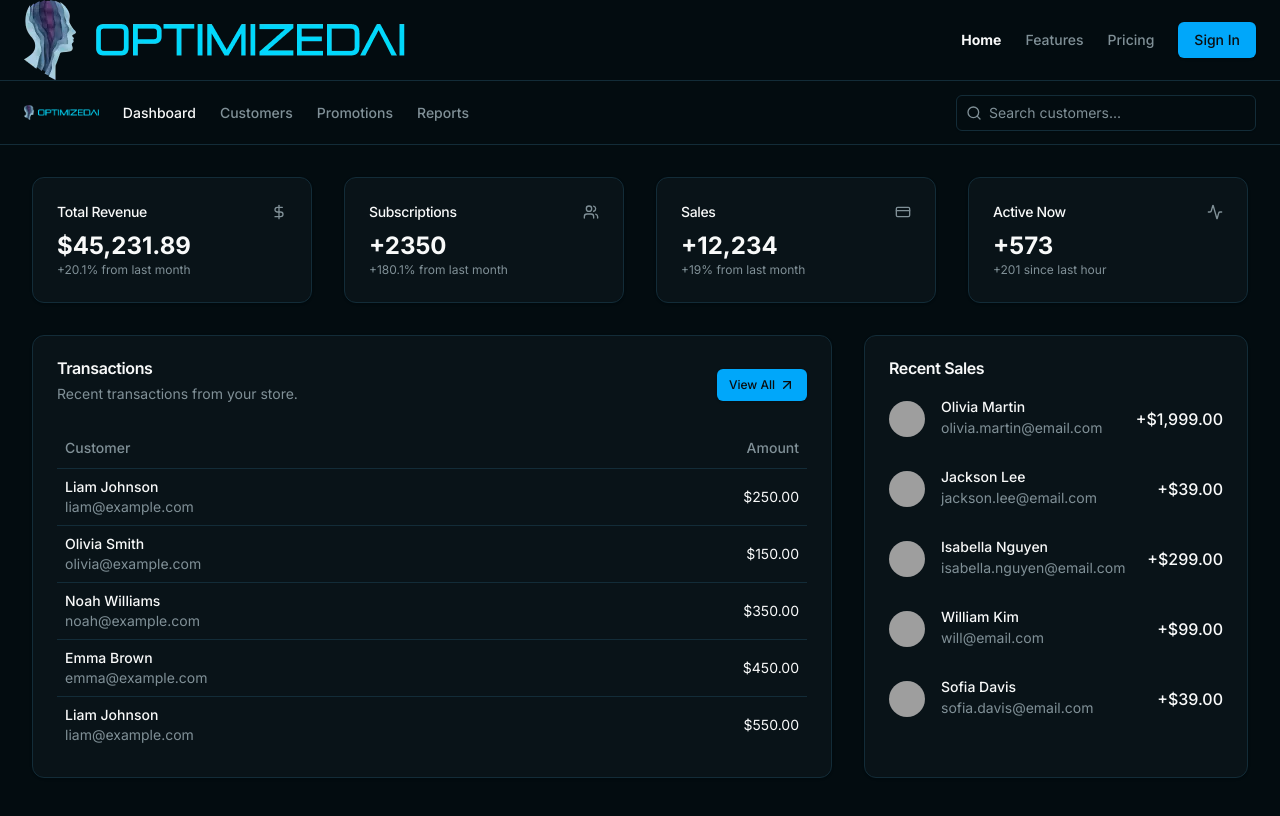
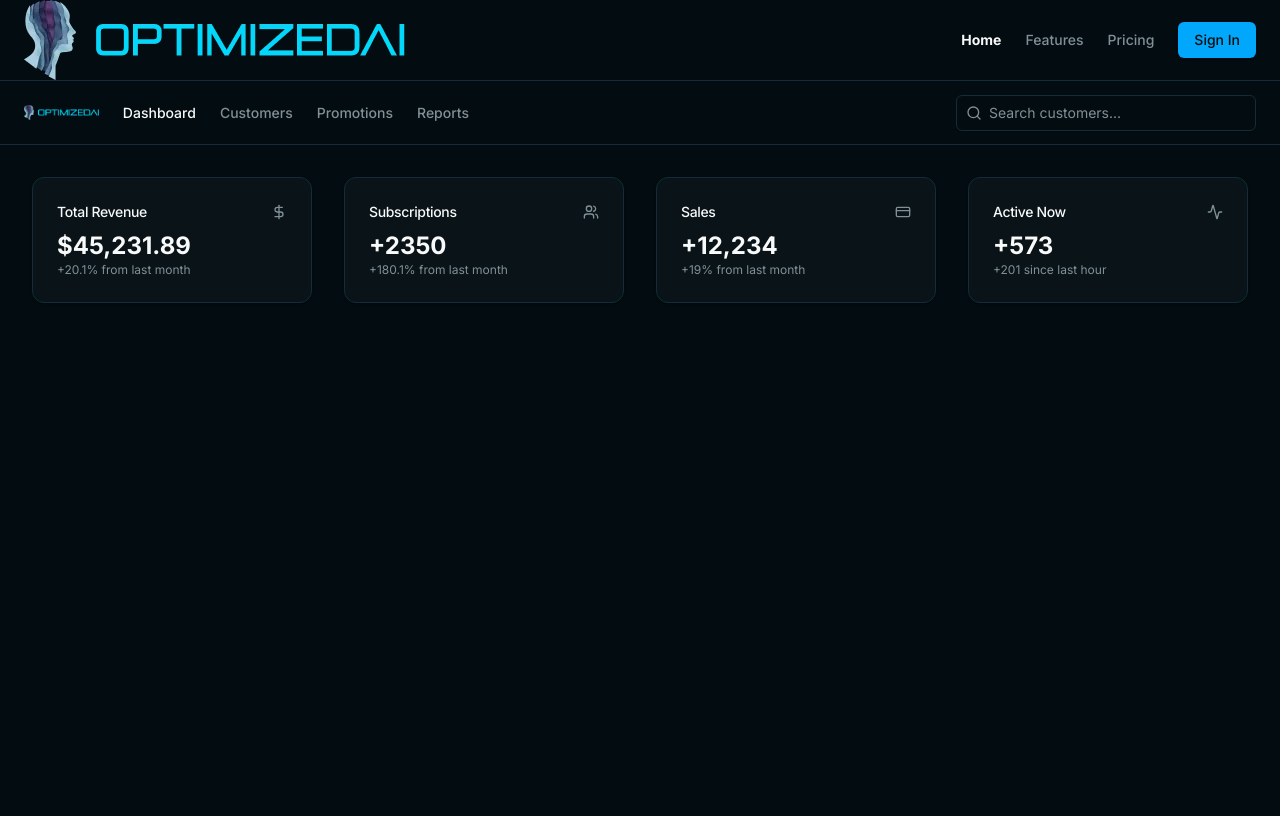
Before and after one commit to vinfehring/optimized-ai, a Next.js app: page /dashboard/reports in a window 1280 px wide. Shown: the top 816 px of the page. Built offline with nearby package versions, Linux system fonts and the light colour scheme; grey boxes are pictures that could not be loaded.

Commit message:
Clear reports screen to make way for proper reporting charts #OPTIM-57

```diff
--- a/src/app/dashboard/reports/page.tsx
+++ b/src/app/dashboard/reports/page.tsx
@@ -35,7 +35,7 @@ export default function Reports() {
       <main className="flex flex-1 flex-col gap-4 p-4 md:gap-8 md:p-8">
         <div className="grid gap-4 md:grid-cols-2 md:gap-8 lg:grid-cols-4">
           <Card x-chunk="dashboard-01-chunk-0">
-          <CardHeader className="flex flex-row items-center justify-between space-y-0 pb-2">
+            <CardHeader className="flex flex-row items-center justify-between space-y-0 pb-2">
               <CardTitle className="text-sm font-medium">
                 Total Revenue
               </CardTitle>
@@ -87,229 +87,6 @@ export default function Reports() {
             </CardContent>
           </Card>
         </div>
-        <div className="grid gap-4 md:gap-8 lg:grid-cols-2 xl:grid-cols-3">
-          <Card
-            className="xl:col-span-2" x-chunk="dashboard-01-chunk-4"
-          >
-            <CardHeader className="flex flex-row items-center">
-              <div className="grid gap-2">
-                <CardTitle>Transactions</CardTitle>
-                <CardDescription>
-                  Recent transactions from your store.
-                </CardDescription>
-              </div>
-              <Button asChild size="sm" className="ml-auto gap-1">
-                <Link href="#">
-                  View All
-                  <ArrowUpRight className="h-4 w-4" />
-                </Link>
-              </Button>
-            </CardHeader>
-            <CardContent>
-              <Table>
-                <TableHeader>
-                  <TableRow>
-                    <TableHead>Customer</TableHead>
-                    <TableHead className="hidden xl:table-column">
-                      Type
-                    </TableHead>
-                    <TableHead className="hidden xl:table-column">
-                      Status
-                    </TableHead>
-                    <TableHead className="hidden xl:table-column">
-                      Date
-                    </TableHead>
-                    <TableHead className="text-right">Amount</TableHead>
-                  </TableRow>
-                </TableHeader>
-                <TableBody>
-                  <TableRow>
-                    <TableCell>
-                      <div className="font-medium">Liam Johnson</div>
-                      <div className="hidden text-sm text-muted-foreground md:inline">
-                        liam@example.com
-                      </div>
-                    </TableCell>
-                    <TableCell className="hidden xl:table-column">
-                      Sale
-                    </TableCell>
-                    <TableCell className="hidden xl:table-column">
-                      <Badge className="text-xs" variant="outline">
-                        Approved
-                      </Badge>
-                    </TableCell>
-                    <TableCell className="hidden md:table-cell lg:hidden xl:table-column">
-                      2023-06-23
-                    </TableCell>
-                    <TableCell className="text-right">$250.00</TableCell>
-                  </TableRow>
-                  <TableRow>
-                    <TableCell>
-                      <div className="font-medium">Olivia Smith</div>
-                      <div className="hidden text-sm text-muted-foreground md:inline">
-                        olivia@example.com
-                      </div>
-                    </TableCell>
-                    <TableCell className="hidden xl:table-column">
-                      Refund
-                    </TableCell>
-                    <TableCell className="hidden xl:table-column">
-                      <Badge className="text-xs" variant="outline">
-                        Declined
-                      </Badge>
-                    </TableCell>
-                    <TableCell className="hidden md:table-cell lg:hidden xl:table-column">
-                      2023-06-24
-                    </TableCell>
-                    <TableCell className="text-right">$150.00</TableCell>
-                  </TableRow>
-                  <TableRow>
-                    <TableCell>
-                      <div className="font-medium">Noah Williams</div>
-                      <div className="hidden text-sm text-muted-foreground md:inline">
-                        noah@example.com
-                      </div>
-                    </TableCell>
-                    <TableCell className="hidden xl:table-column">
-                      Subscription
-                    </TableCell>
-                    <TableCell className="hidden xl:table-column">
-                      <Badge className="text-xs" variant="outline">
-                        Approved
-                      </Badge>
-                    </TableCell>
-                    <TableCell className="hidden md:table-cell lg:hidden xl:table-column">
-                      2023-06-25
-                    </TableCell>
-                    <TableCell className="text-right">$350.00</TableCell>
-                  </TableRow>
-                  <TableRow>
-                    <TableCell>
-                      <div className="font-medium">Emma Brown</div>
-                      <div className="hidden text-sm text-muted-foreground md:inline">
-                        emma@example.com
-                      </div>
-                    </TableCell>
-                    <TableCell className="hidden xl:table-column">
-                      Sale
-                    </TableCell>
-                    <TableCell className="hidden xl:table-column">
-                      <Badge className="text-xs" variant="outline">
-                        Approved
-                      </Badge>
-                    </TableCell>
-                    <TableCell className="hidden md:table-cell lg:hidden xl:table-column">
-                      2023-06-26
-                    </TableCell>
-                    <TableCell className="text-right">$450.00</TableCell>
-                  </TableRow>
-                  <TableRow>
-                    <TableCell>
-                      <div className="font-medium">Liam Johnson</div>
-                      <div className="hidden text-sm text-muted-foreground md:inline">
-                        liam@example.com
-                      </div>
-                    </TableCell>
-                    <TableCell className="hidden xl:table-column">
-                      Sale
-                    </TableCell>
-                    <TableCell className="hidden xl:table-column">
-                      <Badge className="text-xs" variant="outline">
-                        Approved
-                      </Badge>
-                    </TableCell>
-                    <TableCell className="hidden md:table-cell lg:hidden xl:table-column">
-                      2023-06-27
-                    </TableCell>
-                    <TableCell className="text-right">$550.00</TableCell>
-                  </TableRow>
-                </TableBody>
-              </Table>
-            </CardContent>
-          </Card>
-          <Card x-chunk="dashboard-01-chunk-5">
-            <CardHeader>
-              <CardTitle>Recent Sales</CardTitle>
-            </CardHeader>
-            <CardContent className="grid gap-8">
-              <div className="flex items-center gap-4">
-                <Avatar className="hidden h-9 w-9 sm:flex">
-                  <AvatarImage src="/avatars/01.png" alt="Avatar" />
-                  <AvatarFallback>OM</AvatarFallback>
-                </Avatar>
-                <div className="grid gap-1">
-                  <p className="text-sm font-medium leading-none">
-                    Olivia Martin
-                  </p>
-                  <p className="text-sm text-muted-foreground">
-                    olivia.martin@email.com
-                  </p>
-                </div>
-                <div className="ml-auto font-medium">+$1,999.00</div>
-              </div>
-              <div className="flex items-center gap-4">
-                <Avatar className="hidden h-9 w-9 sm:flex">
-                  <AvatarImage src="/avatars/02.png" alt="Avatar" />
-                  <AvatarFallback>JL</AvatarFallback>
-                </Avatar>
-                <div className="grid gap-1">
-                  <p className="text-sm font-medium leading-none">
-                    Jackson Lee
-                  </p>
-                  <p className="text-sm text-muted-foreground">
-                    jackson.lee@email.com
-                  </p>
-                </div>
-                <div className="ml-auto font-medium">+$39.00</div>
-              </div>
-              <div className="flex items-center gap-4">
-                <Avatar className="hidden h-9 w-9 sm:flex">
-                  <AvatarImage src="/avatars/03.png" alt="Avatar" />
-                  <AvatarFallback>IN</AvatarFallback>
-                </Avatar>
-                <div className="grid gap-1">
-                  <p className="text-sm font-medium leading-none">
-                    Isabella Nguyen
-                  </p>
-                  <p className="text-sm text-muted-foreground">
-                    isabella.nguyen@email.com
-                  </p>
-                </div>
-                <div className="ml-auto font-medium">+$299.00</div>
-              </div>
-              <div className="flex items-center gap-4">
-                <Avatar className="hidden h-9 w-9 sm:flex">
-                  <AvatarImage src="/avatars/04.png" alt="Avatar" />
-                  <AvatarFallback>WK</AvatarFallback>
-                </Avatar>
-                <div className="grid gap-1">
-                  <p className="text-sm font-medium leading-none">
-                    William Kim
-                  </p>
-                  <p className="text-sm text-muted-foreground">
-                    will@email.com
-                  </p>
-                </div>
-                <div className="ml-auto font-medium">+$99.00</div>
-              </div>
-              <div className="flex items-center gap-4">
-                <Avatar className="hidden h-9 w-9 sm:flex">
-                  <AvatarImage src="/avatars/05.png" alt="Avatar" />
-                  <AvatarFallback>SD</AvatarFallback>
-                </Avatar>
-                <div className="grid gap-1">
-                  <p className="text-sm font-medium leading-none">
-                    Sofia Davis
-                  </p>
-                  <p className="text-sm text-muted-foreground">
-                    sofia.davis@email.com
-                  </p>
-                </div>
-                <div className="ml-auto font-medium">+$39.00</div>
-              </div>
-            </CardContent>
-          </Card>
-        </div>
       </main>
     </>
   );
```
